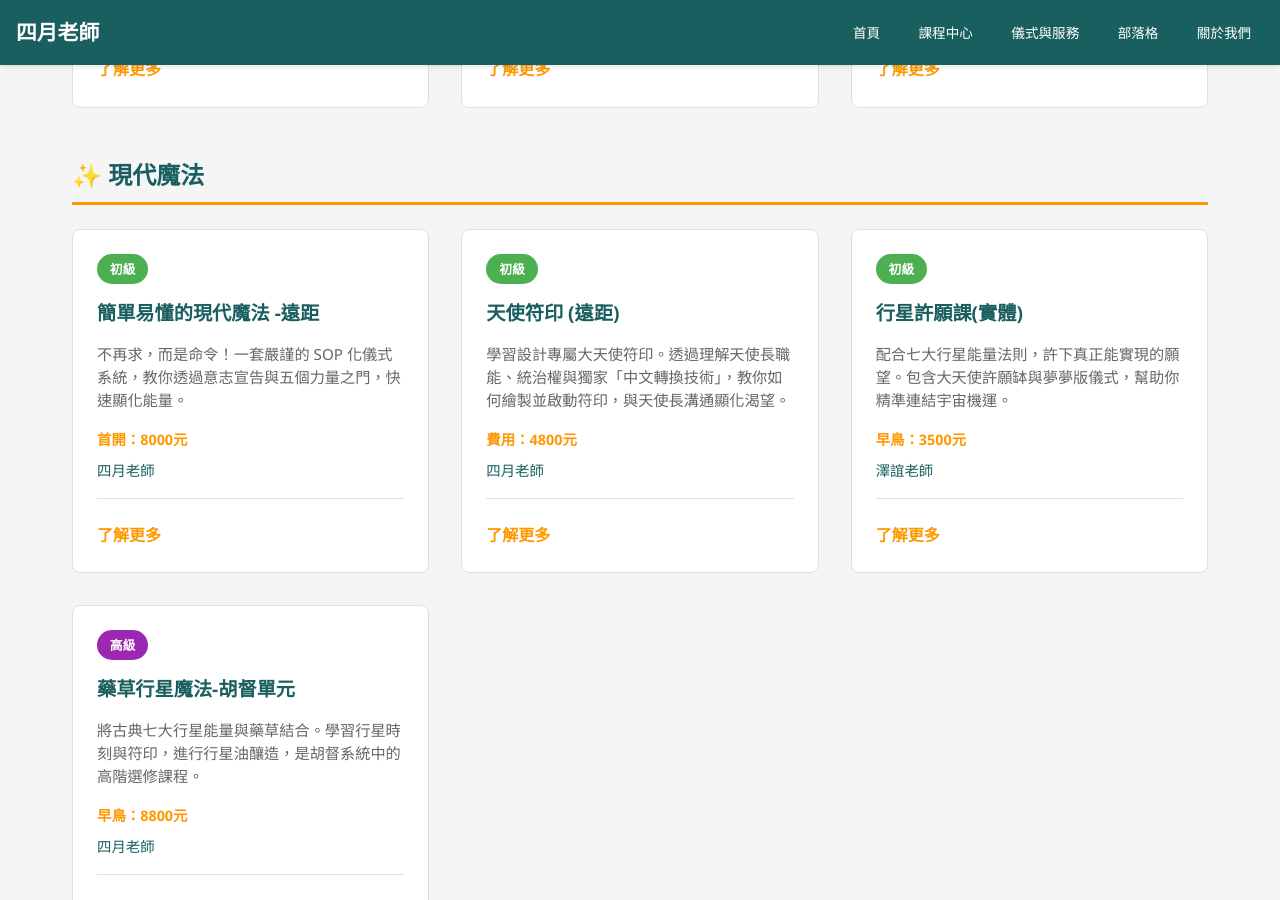
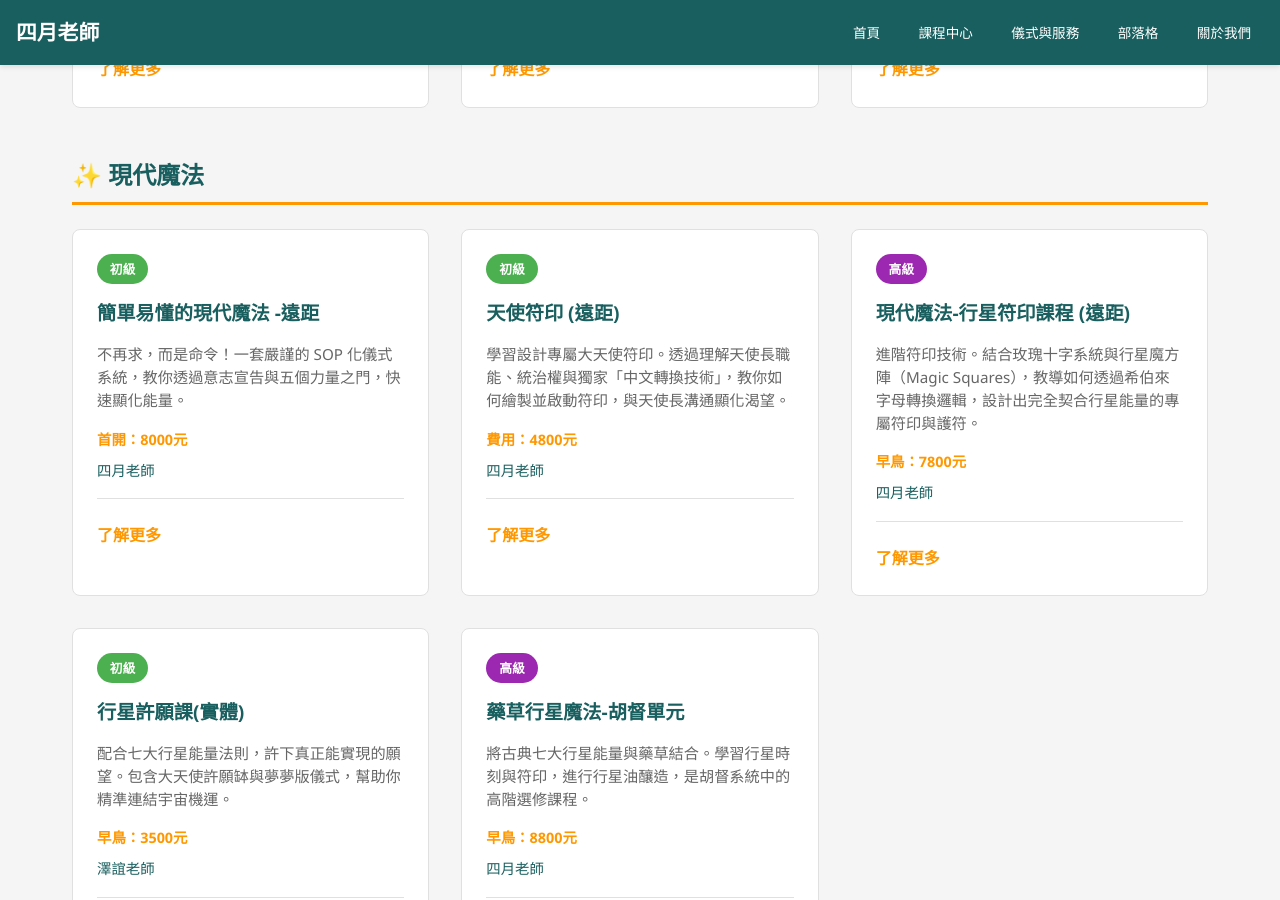
Before and after one commit to light4uliuphone-lang/hoodoo, a Jekyll site: the page built from course.html, in a window 1280 px wide and 900 px high, scrolled down 4196 px. Built offline with Jekyll 4.4.1, drawn with Linux system fonts in a browser that asks for light colours.

Commit message:
Update course.html

```diff
--- a/course.html
+++ b/course.html
@@ -319,6 +319,17 @@ title: "課程中心"
             </div>
 
             <div class="course-card">
+                <div class="course-tag" style="background-color: #9c27b0;">高級</div>
+                <h3>現代魔法-行星符印課程 (遠距)</h3>
+                <p>進階符印技術。結合玫瑰十字系統與行星魔方陣（Magic Squares），教導如何透過希伯來字母轉換邏輯，設計出完全契合行星能量的專屬符印與護符。</p>
+                <div class="course-info">
+                    <span class="price">早鳥：7800元</span>
+                    <span class="teacher">四月老師</span>
+                </div>
+                <a href="/courses/course-modern-03/" class="learn-more">了解更多</a>
+            </div>
+
+            <div class="course-card">
                 <div class="course-tag" style="background-color: #4caf50;">初級</div>
                 <h3>行星許願課(實體)</h3>
                 <p>配合七大行星能量法則，許下真正能實現的願望。包含大天使許願缽與夢夢版儀式，幫助你精準連結宇宙機運。</p>
```
